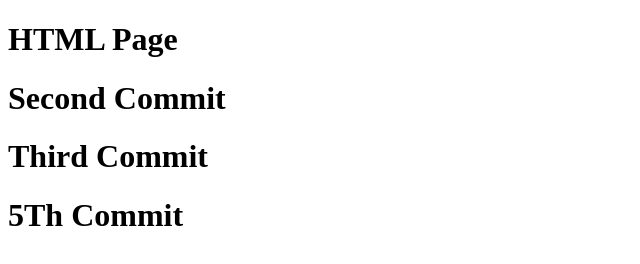
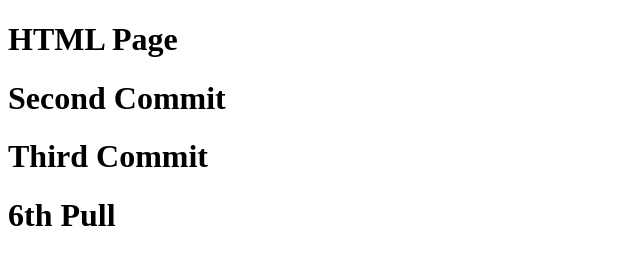
Before and after one commit to Talish43/Html2, a plain HTML site: page index.html in a window 1280 px wide. Shown: the whole page, without its empty margins (0-640 px from the left). Drawn offline with Linux system fonts and the light colour scheme.

Commit message:
Update index.html

```diff
--- a/index.html
+++ b/index.html
@@ -9,6 +9,6 @@
 	<h1>HTML Page</h1>
 	<h1>Second Commit</h1>
 	<h1>Third Commit</h1>
-	<h1>5Th Commit</h1>
+	<h1>6th Pull</h1>
 </body>
 </html>
```
